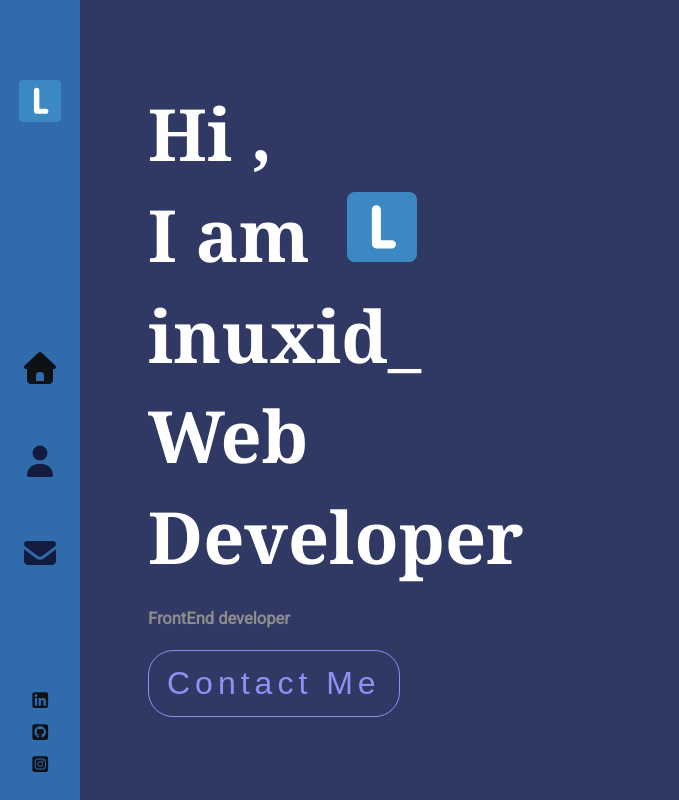
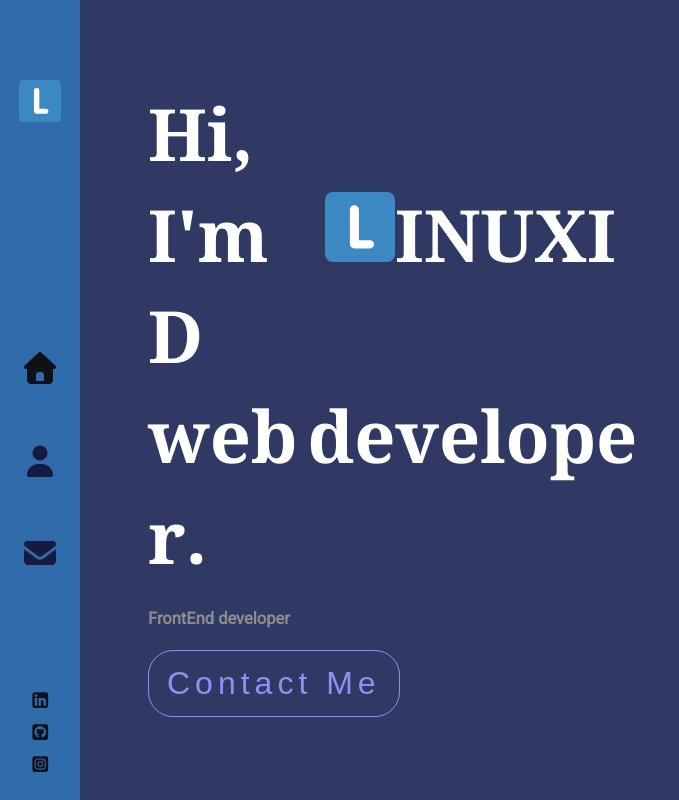
Before and after one commit to athulmenondev/portfolio, a React (Create React App) app: page /#/ in a window 1280 px wide. Shown: the whole page, without its empty margins (0-679 px from the left). Built offline with nearby package versions, Linux system fonts and the light colour scheme.

Commit message:
added animated elements

```diff
--- a/public/index.html
+++ b/public/index.html
@@ -2,42 +2,12 @@
 <html lang="en">
   <head>
     <meta charset="utf-8" />
-    <link rel="icon" href="%PUBLIC_URL%/favicon.ico" />
+    <link rel="icon" type="image/svg+xml" href="%PUBLIC_URL%/icon-logo.svg" />
     <meta name="viewport" content="width=device-width, initial-scale=1" />
     <meta name="theme-color" content="#000000" />
-    <meta
-      name="description"
-      content="Web site created using create-react-app"
-    />
-    <link rel="apple-touch-icon" href="%PUBLIC_URL%/logo192.png" />
-    <!--
-      manifest.json provides metadata used when your web app is installed on a
-      user's mobile device or desktop. See https://developers.google.com/web/fundamentals/web-app-manifest/
-    -->
-    <link rel="manifest" href="%PUBLIC_URL%/manifest.json" />
-    <!--
-      Notice the use of %PUBLIC_URL% in the tags above.
-      It will be replaced with the URL of the `public` folder during the build.
-      Only files inside the `public` folder can be referenced from the HTML.
-
-      Unlike "/favicon.ico" or "favicon.ico", "%PUBLIC_URL%/favicon.ico" will
-      work correctly both with client-side routing and a non-root public URL.
-      Learn how to configure a non-root public URL by running `npm run build`.
-    -->
-    <title>React App</title>
+    <title>Portfolio</title>
   </head>
   <body>
-    <noscript>You need to enable JavaScript to run this app.</noscript>
     <div id="root"></div>
-    <!--
-      This HTML file is a template.
-      If you open it directly in the browser, you will see an empty page.
-
-      You can add webfonts, meta tags, or analytics to this file.
-      The build step will place the bundled scripts into the <body> tag.
-
-      To begin the development, run `npm start` or `yarn start`.
-      To create a production bundle, use `npm run build` or `yarn build`.
-    -->
   </body>
 </html>
--- a/src/App.js
+++ b/src/App.js
@@ -2,6 +2,7 @@ import { Route, Routes } from 'react-router-dom';
 import './App.scss';
 import Layout from './components/layouts/index';
 import Home from './components/home'
+import 'animate.css';
 
 function App() {
   return (
--- /dev/null
+++ b/src/components/AnimattedLetters/index.js
@@ -0,0 +1,13 @@
+import './index.scss';
+
+const AnimatedLetters=({letterClass,strArray,idx})=>{
+   return (
+        <span>
+            {strArray.map((char,i)=>(
+                <span key={char+i} className={`${letterClass} ${letterClass}_${i+idx}`}>{char}</span>
+            ))}
+        </span>
+    );
+}
+
+export default AnimatedLetters;
--- /dev/null
+++ b/src/components/AnimattedLetters/index.scss
@@ -0,0 +1,28 @@
+@import 'animate.css';
+
+.text_animate{
+    display: inline-block;
+    opacity: 0;
+    animation: bounceIn;
+    animation-duration: 1s;
+    animation-delay: 3s;
+    animation-fill-mode: forwards;
+    min-width: 10px;
+}
+
+.text-animate-hover {
+  min-width: 10px;
+  display: inline-block;
+  animation-fill-mode: both;
+  cursor: pointer;
+  &:hover {
+    animation: rubberBand 1s;
+    color: #ffd700;
+  }
+}
+
+@for $i from 1 through 35 {
+  .text_animate_#{$i} {
+    animation-delay: #{$i / 10}s;
+  }
+}
--- a/src/components/home/index.js
+++ b/src/components/home/index.js
@@ -1,16 +1,54 @@
 import './index.scss'
 import Logo from '../../assets/img/logo.svg'
 import { Link } from 'react-router-dom';
+import { useState,useEffect } from 'react';
+import AnimatedLetters from '../AnimattedLetters';
 
 const Home=()=>{
+    const [letterClass, setLetterClass] = useState('text_animate');
+    const nameArray = ['I', 'N', 'U', 'X', 'I', 'D']
+    const jobArray = [
+      'w',
+      'e',
+      'b',
+      ' ',
+      'd',
+      'e',
+      'v',
+      'e',
+      'l',
+      'o',
+      'p',
+      'e',
+      'r',
+      '.',
+    ];
+
+    useEffect(() => {
+        const timer = setTimeout(() => {
+      setLetterClass('text-animate-hover');
+    }, 4000);
+
+    return ()=>{
+        clearTimeout(timer);
+    }
+  }, []);
+
     return (
         <div className='container home-page'>
             <div className='text-zone' >
-                <h1>Hi ,<br/> I am &nbsp;
-                <img src={Logo} alt='developer'/>
-                inuxid_
-                <br/>
-                Web Developer</h1>
+                <h1>
+                    <span className={letterClass}>H</span>
+                    <span className={`${letterClass} _12`}>i,</span>
+                    <br />
+                    <span className={`${letterClass} _13`}>I</span>
+                    <span className={`${letterClass} _14`}>'m</span>
+                    <span> &nbsp; </span>
+                    <img src={Logo} alt='developer'/>
+                    <AnimatedLetters letterClass={letterClass} strArray={nameArray} idx={15}/>
+                    <br/>
+                    <AnimatedLetters letterClass={letterClass} strArray={jobArray} idx={22} />
+                </h1>
                 <h2>FrontEnd developer</h2>
                 <Link to=' /contact' className='flat-button' >Contact Me</Link>
             </div>
--- a/src/components/home/index.scss
+++ b/src/components/home/index.scss
@@ -1,4 +1,3 @@
-@import 'animate.css';
 .home-page{
     h1 {
         color: white;
```
Also changed, not shown: public/icon-logo.svg (added).
